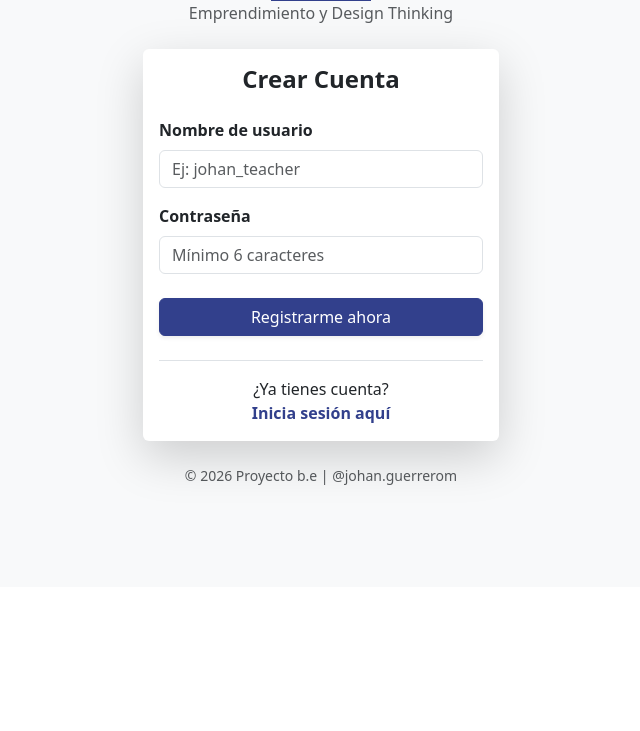
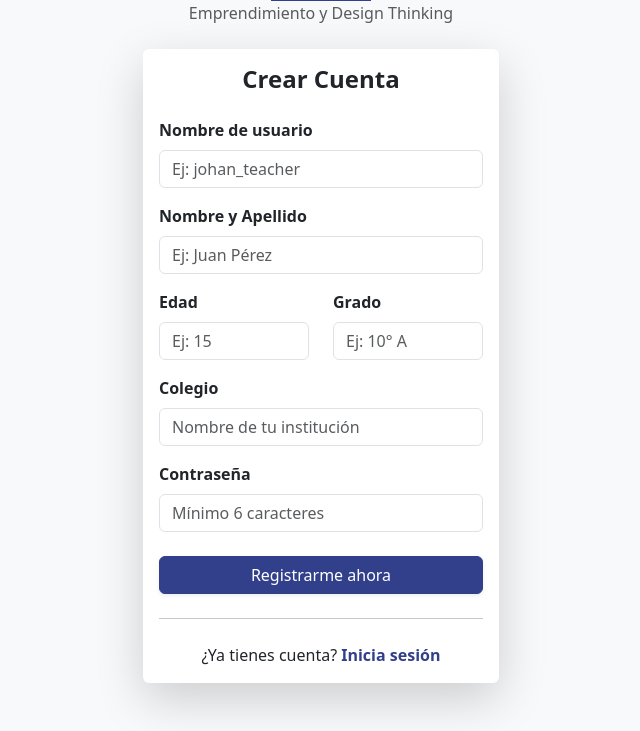
Before and after one commit to profjohang/bepuntoe, a FastAPI app: page /register in a window 1280 px wide. Shown: the part 213-944 px from the top of the page, without its empty margins (319-959 px from the left). Before the commit the page ends 698 px from the top, so only its background shows below. Run offline with FastAPI, Linux system fonts and the light colour scheme.

Commit message:
Subida adecuaciones pendientes

```diff
--- a/main.py
+++ b/main.py
@@ -79,13 +79,25 @@ def read_root():
 
 @app.post("/register", response_model=schemas.User)
 def create_user(user: schemas.UserCreate, db: Session = Depends(get_db)):
+    # 1. Verificar si el usuario ya existe
     db_user = db.query(models.User).filter(models.User.username == user.username).first()
-    if db_user: raise HTTPException(status_code=400, detail="El usuario ya existe")
-    db_user = models.User(username=user.username, password=get_password_hash(user.password))
-    db.add(db_user)
+    if db_user:
+        raise HTTPException(status_code=400, detail="El nombre de usuario ya está registrado")
+
+    # 2. Crear la instancia del modelo con los NUEVOS campos
+    new_user = models.User(
+        username=user.username,
+        password=get_password_hash(user.password),
+        full_name=user.full_name,
+        age=user.age,
+        school=user.school,
+        grade=user.grade
+    )
+
+    db.add(new_user)
     db.commit()
-    db.refresh(db_user)
-    return db_user
+    db.refresh(new_user)
+    return new_user
 
 @app.post("/token")
 def login_for_access_token(form_data: Annotated[OAuth2PasswordRequestForm, Depends()], db: Session = Depends(get_db)):
--- a/schemas.py
+++ b/schemas.py
@@ -24,7 +24,6 @@ class ProjectUpdate(BaseModel):
 class Project(ProjectBase):
     id: int
     owner_id: int
-    # Definimos que la salida también será un diccionario
     phase1_empatizar: Optional[Dict[str, Any]] = {}
     phase2_definir: Optional[Dict[str, Any]] = {}
     phase3_idear: Optional[Dict[str, Any]] = {}
@@ -37,13 +36,16 @@ class Project(ProjectBase):
 # --- MOLDES PARA USUARIOS ---
 class UserBase(BaseModel):
     username: str
+    full_name: str
+    age: int
+    school: str
+    grade: str
 
 class UserCreate(UserBase):
     password: str
 
 class User(UserBase):
     id: int
-    projects: List[Project] = []
 
     class Config:
         from_attributes = True
--- a/templates/register.html
+++ b/templates/register.html
@@ -18,29 +18,49 @@
                         <label for="username" class="form-label fw-semibold">Nombre de usuario</label>
                         <input type="text" class="form-control" id="username" required placeholder="Ej: johan_teacher">
                     </div>
+
+                    <div class="mb-3">
+                        <label for="full_name" class="form-label fw-semibold">Nombre y Apellido</label>
+                        <input type="text" class="form-control" id="full_name" required placeholder="Ej: Juan Pérez">
+                    </div>
+
+                    <div class="row">
+                        <div class="col-md-6 mb-3">
+                            <label for="age" class="form-label fw-semibold">Edad</label>
+                            <input type="number" class="form-control" id="age" required placeholder="Ej: 15">
+                        </div>
+                        <div class="col-md-6 mb-3">
+                            <label for="grade" class="form-label fw-semibold">Grado</label>
+                            <input type="text" class="form-control" id="grade" required placeholder="Ej: 10° A">
+                        </div>
+                    </div>
+
+                    <div class="mb-3">
+                        <label for="school" class="form-label fw-semibold">Colegio</label>
+                        <input type="text" class="form-control" id="school" required placeholder="Nombre de tu institución">
+                    </div>
+
                     <div class="mb-3">
                         <label for="password" class="form-label fw-semibold">Contraseña</label>
                         <input type="password" class="form-control" id="password" required placeholder="Mínimo 6 caracteres">
                     </div>
+
                     <button type="submit" class="btn btn-primary w-100 mt-2 shadow-sm">
                         Registrarme ahora
                     </button>
                 </form>
 
-                <div class="mt-4 text-center border-top pt-3">
-                    <p class="mb-0">¿Ya tienes cuenta?<br>
-                        <a href="/login" class="fw-bold text-decoration-none" style="color: var(--be-blue);">Inicia sesión aquí</a>
-                    </p>
+                <div id="errorMsg" class="alert alert-danger mt-3" style="display: none;"></div>
+                <div id="successMsg" class="alert alert-success mt-3" style="display: none;">
+                    ¡Cuenta creada con éxito! Redirigiendo...
                 </div>
 
-                <div id="successMsg" class="alert alert-success mt-3" style="display:none; font-size: 0.9rem;">
-                    <i class="fas fa-check-circle me-2"></i> ¡Cuenta creada! Redirigiendo al login...
+                <hr class="my-4">
+                <div class="text-center">
+                    <p class="mb-0">¿Ya tienes cuenta? <a href="/login" class="text-primary fw-bold text-decoration-none">Inicia sesión</a></p>
                 </div>
-                <div id="errorMsg" class="alert alert-danger mt-3" style="display:none; font-size: 0.9rem;"></div>
             </div>
         </div>
-
-        <p class="text-center mt-4 text-muted small">© 2026 Proyecto b.e | @johan.guerrerom </p>
     </div>
 </div>
 
@@ -48,14 +68,27 @@
     document.getElementById('registerForm').addEventListener('submit', async (e) => {
         e.preventDefault();
 
+        // Captura de todos los campos, incluyendo los nuevos
         const username = document.getElementById('username').value;
+        const full_name = document.getElementById('full_name').value;
+        const age = parseInt(document.getElementById('age').value); // Convertimos a número
+        const school = document.getElementById('school').value;
+        const grade = document.getElementById('grade').value;
         const password = document.getElementById('password').value;
 
         try {
             const response = await fetch('/register', {
                 method: 'POST',
                 headers: { 'Content-Type': 'application/json' },
-                body: JSON.stringify({ username, password })
+                // Enviamos el JSON con la estructura que espera schemas.py
+                body: JSON.stringify({
+                    username,
+                    password,
+                    full_name,
+                    age,
+                    school,
+                    grade
+                })
             });
 
             if (response.ok) {
```
